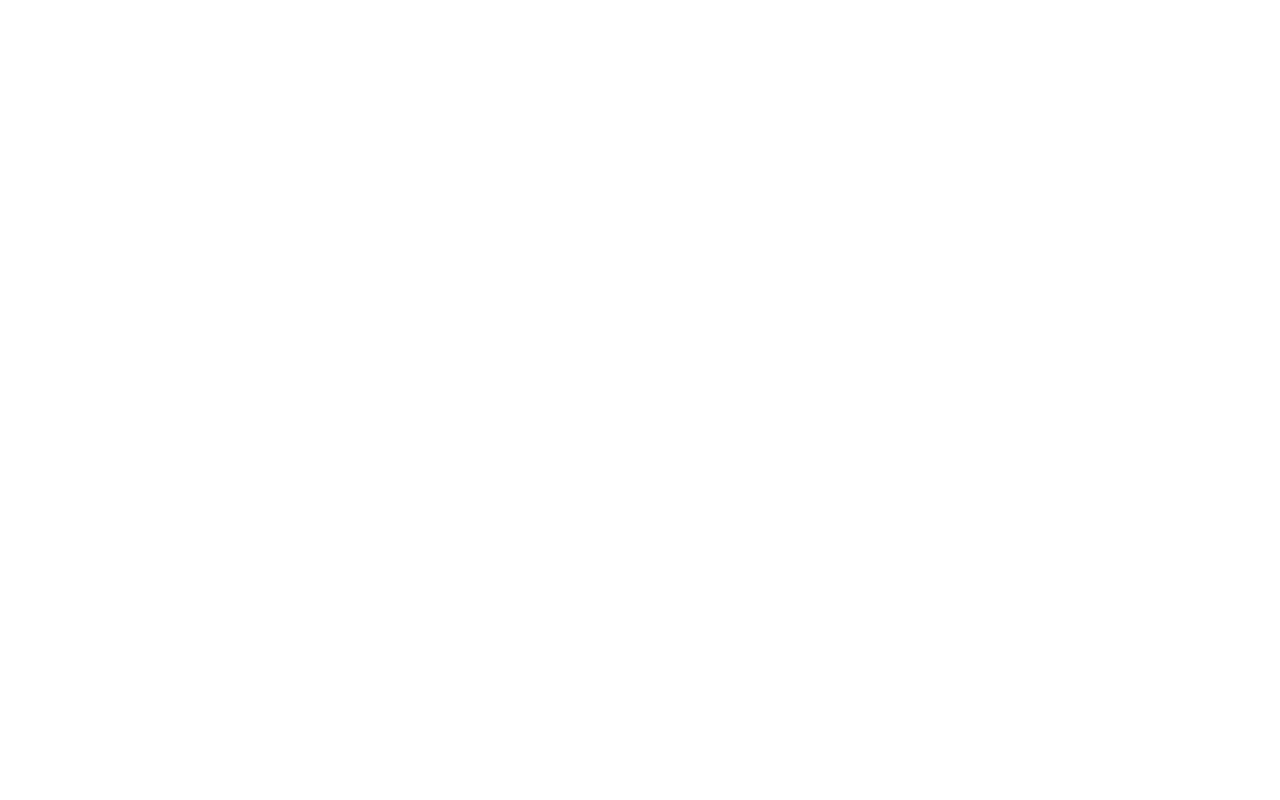
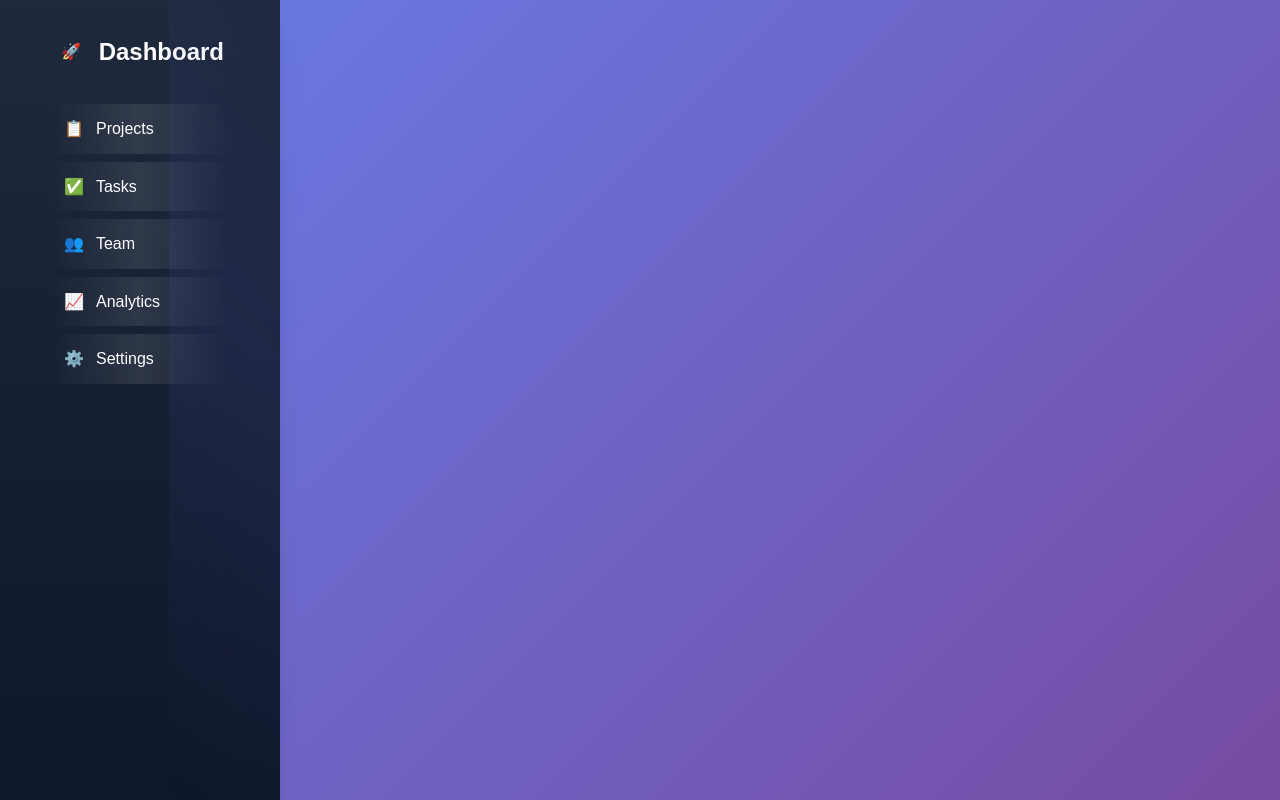
Before and after one commit to bajran/Project-Analytics---CSS, a plain HTML site: page Index.html in a window 1280 px wide. Drawn offline with Linux system fonts and the light colour scheme.

Commit message:
Added sidebar contain

```diff
--- a/Index.html
+++ b/Index.html
@@ -6,5 +6,39 @@
     <title>Project Management Dashboard</title>
     <link rel="stylesheet" href="style.css" />
   </head>
-  <body></body>
+  <body>
+    <div class="dashboard">
+    <!-- Sidebar -->
+      <aside class="sidebar">
+         <div class="sidebar-header">
+            <div class="logo"">🚀</div>
+            <h2>Dashboard</h2>
+        </div>
+        <nav class="nav-menu">
+            <div class="nav-item">
+                <div class="nav-icon">📋</div>
+                <span class="text">Projects</span>
+            </div>
+            <div class="nav-item">
+                <div class="nav-icon">✅</div>
+                <span class="text">Tasks</span>
+            </div>
+            <div class="nav-item">
+                <div class="nav-icon">👥</div>
+                <span class="text">Team</span>
+            </div>
+            <div class="nav-item">
+                <div class="nav-icon">📈</div>
+                <span class="text">Analytics</span>
+            </div>
+            <div class="nav-item">
+                <div class="nav-icon">⚙️</div>
+                <span class="text">Settings</span>
+            </div>
+        </nav>
+      </aside>
+
+
+    </div>
+  </body>
 </html>
--- a/style.css
+++ b/style.css
@@ -0,0 +1,134 @@
+* {
+    margin: 0;
+    padding: 0;
+    box-sizing: border-box;
+}
+
+:root{
+    --primary: #6366f1;
+    --secondary: #8b5cf6;
+    --success: #10b981;
+    --warning: #f59e0b;
+    --error: #ef4444;
+    --dark: #1e293b;
+    --light: #f8fafc;
+    --gray: #64748b;
+    --card-shadow: 0 20px 25px -5px rgba(0, 0, 0, 0.1), 0 10px 10px -5px rgba(0, 0, 0, 0.04);
+    --transition: all 0.3s cubic-bezier(0.4, 0, 0.2, 1);
+}
+
+body{
+   font-family: sans-serif;
+   background: linear-gradient(135deg, #667eea 0%, #764ba2 100%);
+   min-height: 100vh;
+   line-height: 1.6;
+}
+
+.dashboard{
+    display: grid;
+    grid-template-areas:
+        "sidebar header header"
+        "sidebar main main"
+        "sidebar footer footer";
+    grid-template-columns: 280px 1fr 1fr;
+    grid-template-rows: 80px 1fr 60px;
+    min-height: 100vh;
+    gap: 0px
+}
+
+.sidebar{
+    grid-area: sidebar;
+    background: linear-gradient(180deg, var(--dark) 0%, #0f172a 100%);
+    color: white;
+    padding: 2rem;
+    transform: translateX(0);
+    position: relative;
+    overflow: hidden;
+    transition: var(--transition);
+    box-shadow: var(--card-shadow);
+}
+
+.sidebar::before{
+   content: "";
+   position: absolute;
+   top:0;
+   left: 0;
+   right: 0;
+   bottom:0;
+   background: linear-gradient(45deg, transparent 0%, rgba(99, 102, 241, 0.1) 50%, transparent 100%);
+   transform: translateX(-100%);
+   animation: shimmer 2s infinite;
+}
+
+.sidebar-header{
+    display: flex;
+    justify-content: center;
+    align-items: center;
+    padding: 0 1.5rem;
+    margin-bottom: 2rem;
+}
+
+.logo{
+    width: 40px;
+    height: 40px;
+    display: flex;
+    align-items: center;
+    justify-content: center;
+    margin-right: 12px;
+    transition: var(--transition);
+    transform: rotate(0deg);
+}
+
+.logo:hover{
+    transform: rotate(360deg) scale(1.1);
+}
+
+.nav-menu{
+    display: flex;
+    flex-direction: column;
+    gap: 0.5rem;
+    padding: 0 1rem;
+}
+
+.nav-item{
+    display: flex;
+    align-items: center;
+    padding: 12px 16px;
+    border-radius: 12px;
+    cursor: pointer;
+    overflow: hidden;
+    position: relative;
+    transition: var(--transition);
+    background: linear-gradient(90deg, transparent, rgba(255,255,255,0.1), transparent);
+}
+
+.nav-item:hover{
+    background: rgba(99, 102, 241, 0.2);
+    transform: translateX(8px);
+}
+
+
+.nav-icon{
+    margin-right: 12px;
+}
+
+
+
+
+
+
+
+
+
+
+
+
+@keyframes shimmer{
+    0% {
+        transform: translateX(-100%);
+    }
+
+    100% {
+        transform: translateX(100%);
+    }
+}
```
